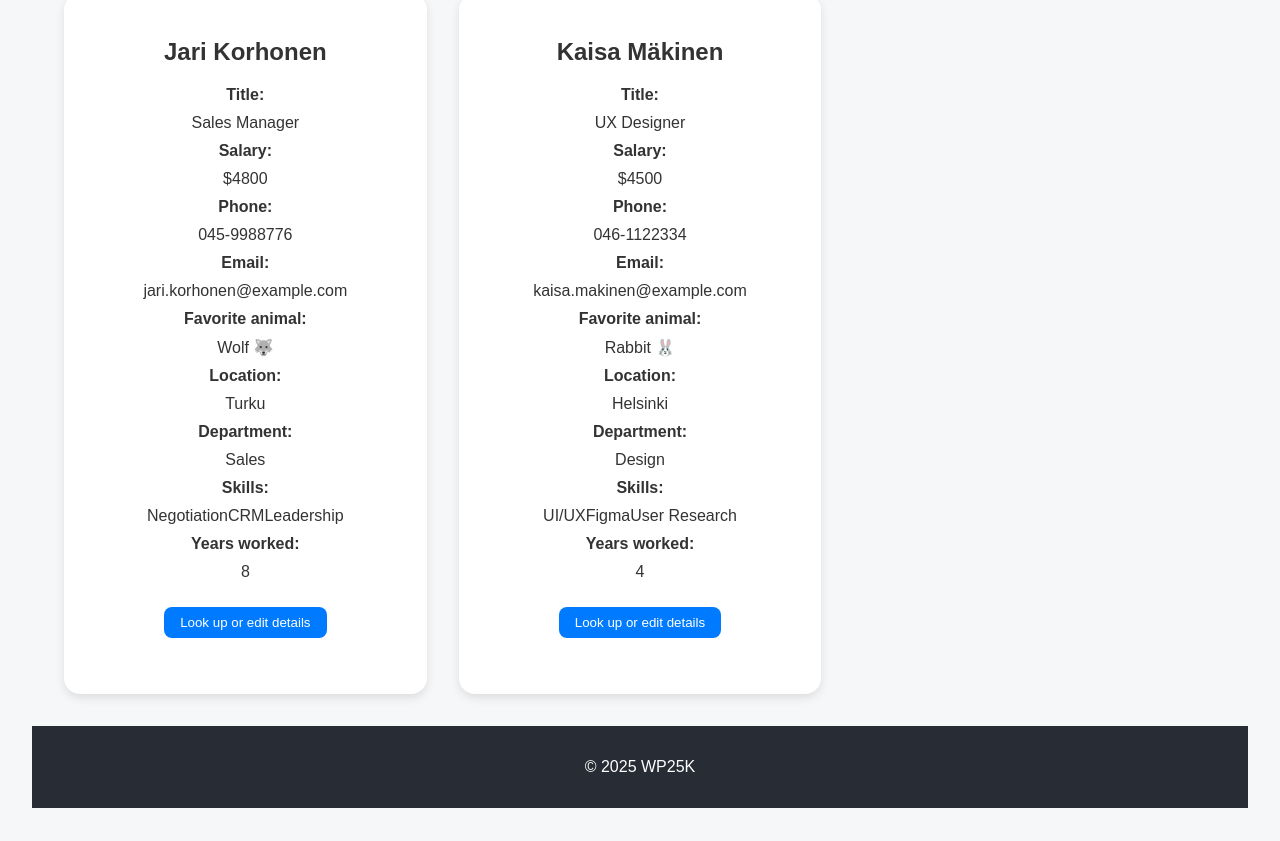
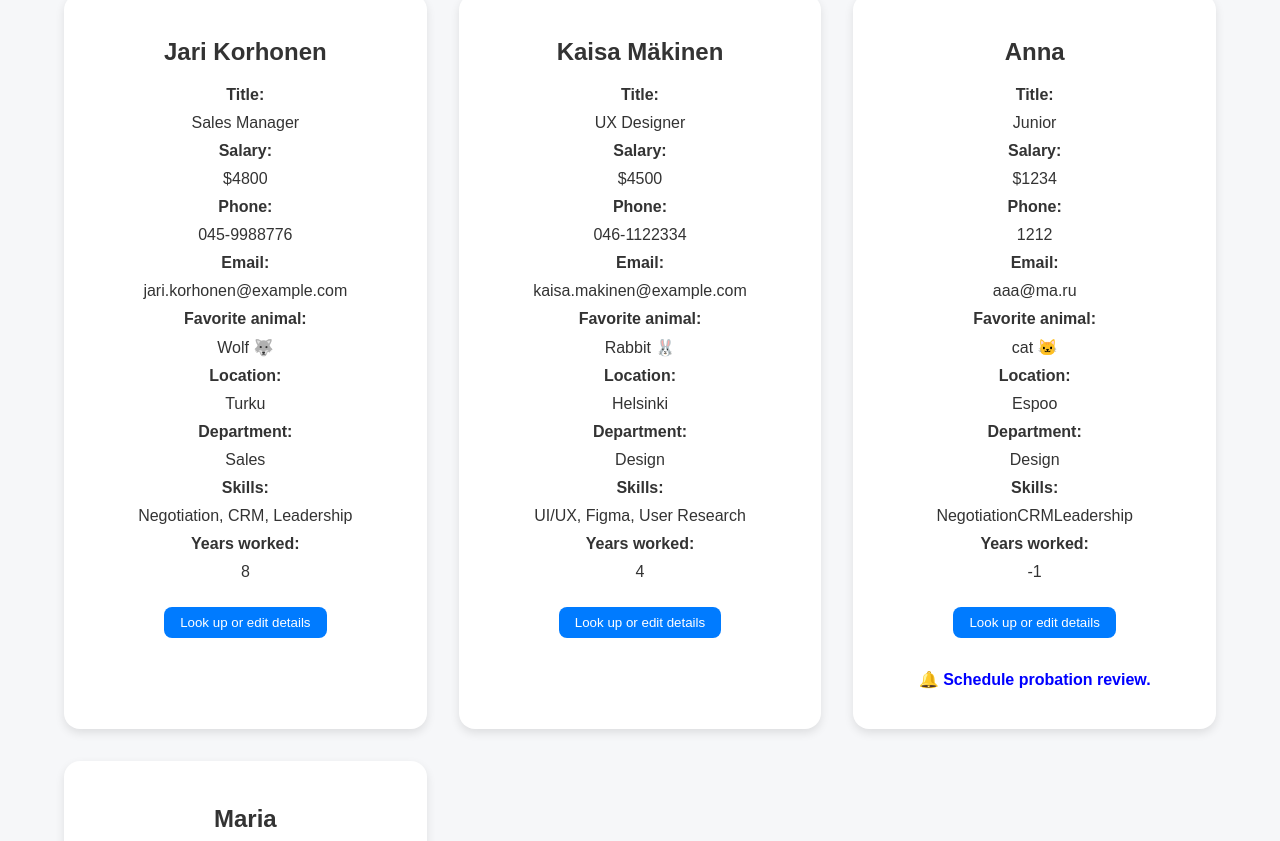
Before and after one commit to Nyukaa/hrApp, a React (Vite) app: page / in a window 1280 px wide. Shown: the part 999-1840 px from the top of the page. Built offline with nearby package versions, Linux system fonts and the light colour scheme; data requests are answered from the project's data file.

Commit message:
added consistensy of type for id and skills

```diff
--- a/src/db.json
+++ b/src/db.json
@@ -24,11 +24,7 @@
       "startDate": "2025-11-15",
       "location": "Tampere",
       "department": "IT",
-      "skills": [
-        "JavaScript",
-        "React",
-        "Node.js"
-      ]
+      "skills": "JavaScript, React, Node.js"
     },
     {
       "id": "3",
@@ -41,11 +37,7 @@
       "startDate": "2010-09-01",
       "location": "Espoo",
       "department": "Marketing",
-      "skills": [
-        "SEO",
-        "Content Creation",
-        "Social Media"
-      ]
+      "skills": "SEO, Content Creation, Social Media"
     },
     {
       "id": "4",
@@ -58,11 +50,7 @@
       "startDate": "2017-03-21",
       "location": "Turku",
       "department": "Sales",
-      "skills": [
-        "Negotiation",
-        "CRM",
-        "Leadership"
-      ]
+      "skills": "Negotiation, CRM, Leadership"
     },
     {
       "id": "5",
@@ -75,11 +63,37 @@
       "startDate": "2021-07-11",
       "location": "Helsinki",
       "department": "Design",
+      "skills": "UI/UX, Figma, User Research"
+    },
+    {
+      "id": "1763627837740",
+      "name": "Anna",
+      "title": "Junior",
+      "salary": 1234,
+      "phone": "1212",
+      "email": "aaa@ma.ru",
+      "animal": "cat",
+      "startDate": "2025-11-12",
+      "location": "Espoo",
+      "department": "Design",
       "skills": [
-        "UI/UX",
-        "Figma",
-        "User Research"
+        "Negotiation",
+        "CRM",
+        "Leadership"
       ]
+    },
+    {
+      "id": "1763628163418",
+      "name": "Maria",
+      "title": "ss",
+      "salary": 1234,
+      "phone": "1212",
+      "email": "aaa@ma.ru",
+      "animal": "cat",
+      "startDate": "2023-05-20",
+      "location": "Tampere",
+      "department": "Human Resources",
+      "skills": "Recruiting, Communication, Employee Relations"
     }
   ]
 }
--- a/src/pages/AddEmployee.jsx
+++ b/src/pages/AddEmployee.jsx
@@ -27,13 +27,15 @@ function AddEmployee({ onAddEmployee }) {
     e.preventDefault();
 
     const newEmployee = {
-      id: Date.now(),
+      id: Date.now().toString(), // convert to string for consistency and fetch json-server
       ...formData,
       salary: Number(formData.salary),
+      //skills: formData.skills.trim(), or we can use this way
       skills: formData.skills
         .split(",")
         .map((s) => s.trim())
-        .filter((s) => s),
+        .filter((s) => s)
+        .join(", "),
     };
 
     onAddEmployee(newEmployee);
```
